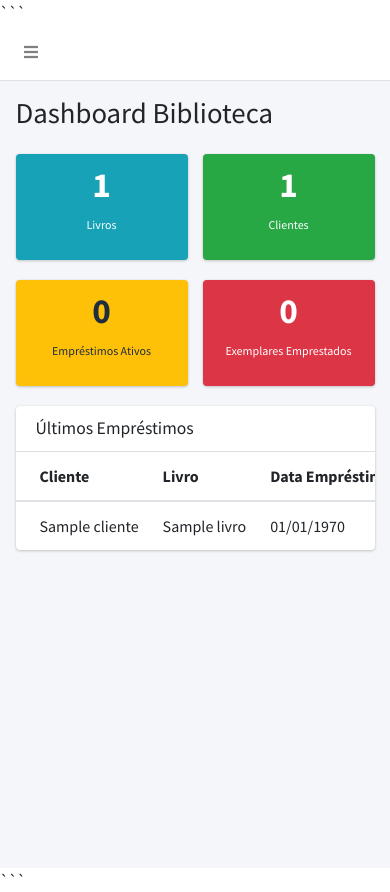
After one commit to Dev-VictorBllnd/Biblioteca_InkVerse, a PHP site: page /dashboard.php in a window 390 px wide. The commit adds this page. Run offline with PHP 8.4, Linux system fonts and the light colour scheme; the visitor is signed in with stand-in values (Sample User, id 1); tables that the repository leaves empty or names only in its code hold one stand-in row (values such as "Sample post"); grey boxes marked "Sample" are stand-in pictures; some libraries are stand-ins or nearby versions.

Commit message:
Atualizações Dashboard
Feito a atualização do dashboard, junto com suas devidas conexões com o banco. Renomeado a logo o qual estava com vários caracteres. E alterado no código funcaoMenu.php para que quando clicamos na aba Dashboard, no sidebar. Seja redirecionado para a tela de dashboard.

````diff
--- /dev/null
+++ b/dashboard.php
@@ -0,0 +1,282 @@
+<?php
+session_start();
+
+include('php/conexao.php');
+include('php/funcaoUsuario.php');
+include('php/funcaoMenu.php');
+
+$_SESSION['menu-n1'] = 'biblioteca';
+$_SESSION['menu-n2'] = 'dashboard';
+
+/* CARDS */
+
+$qLivros = mysqli_query($conn,"
+SELECT COUNT(*) total
+FROM livro
+");
+$totalLivros = mysqli_fetch_assoc($qLivros)['total'];
+
+$qClientes = mysqli_query($conn,"
+SELECT COUNT(*) total
+FROM cliente
+");
+$totalClientes = mysqli_fetch_assoc($qClientes)['total'];
+
+$qEmprestimos = mysqli_query($conn,"
+SELECT COUNT(*) total
+FROM emprestimo_has_exemplar
+WHERE Data_devolucao IS NULL
+");
+$totalEmprestimos = mysqli_fetch_assoc($qEmprestimos)['total'];
+
+$qExemplares = mysqli_query($conn,"
+SELECT COUNT(*) total
+FROM exemplar
+WHERE Emprestado='Sim'
+");
+$totalExemplares = mysqli_fetch_assoc($qExemplares)['total'];
+?>
+
+<!DOCTYPE html>
+
+<html lang="pt-br">
+<head>
+
+<meta charset="utf-8">
+<meta name="viewport" content="width=device-width, initial-scale=1">
+
+<title>InkVerse - Dashboard</title>
+
+<?php include('partes/css.php'); ?>
+
+</head>
+
+<body class="hold-transition sidebar-mini layout-fixed">
+
+<div class="wrapper">
+
+```
+<!-- Navbar -->
+<?php include('partes/navbar.php'); ?>
+<!-- Fim Navbar -->
+
+<!-- Sidebar -->
+<?php include('partes/sidebar.php'); ?>
+<!-- Fim Sidebar -->
+
+<!-- Content Wrapper -->
+<div class="content-wrapper">
+
+    <div class="content-header">
+        <div class="container-fluid">
+
+            <div class="row mb-2">
+
+                <div class="col-sm-6">
+                    <h1 class="m-0">
+                        Dashboard Biblioteca
+                    </h1>
+                </div>
+
+            </div>
+
+        </div>
+    </div>
+
+    <!-- Main content -->
+    <section class="content">
+
+        <div class="container-fluid">
+
+            <!-- CARDS -->
+
+            <div class="row">
+
+                <div class="col-lg-3 col-6">
+
+                    <div class="small-box bg-info">
+
+                        <div class="inner">
+                            <h3><?php echo $totalLivros; ?></h3>
+                            <p>Livros</p>
+                        </div>
+
+                        <div class="icon">
+                            <i class="fas fa-book"></i>
+                        </div>
+
+                    </div>
+
+                </div>
+
+                <div class="col-lg-3 col-6">
+
+                    <div class="small-box bg-success">
+
+                        <div class="inner">
+                            <h3><?php echo $totalClientes; ?></h3>
+                            <p>Clientes</p>
+                        </div>
+
+                        <div class="icon">
+                            <i class="fas fa-users"></i>
+                        </div>
+
+                    </div>
+
+                </div>
+
+                <div class="col-lg-3 col-6">
+
+                    <div class="small-box bg-warning">
+
+                        <div class="inner">
+                            <h3><?php echo $totalEmprestimos; ?></h3>
+                            <p>Empréstimos Ativos</p>
+                        </div>
+
+                        <div class="icon">
+                            <i class="fas fa-exchange-alt"></i>
+                        </div>
+
+                    </div>
+
+                </div>
+
+                <div class="col-lg-3 col-6">
+
+                    <div class="small-box bg-danger">
+
+                        <div class="inner">
+                            <h3><?php echo $totalExemplares; ?></h3>
+                            <p>Exemplares Emprestados</p>
+                        </div>
+
+                        <div class="icon">
+                            <i class="fas fa-book-reader"></i>
+                        </div>
+
+                    </div>
+
+                </div>
+
+            </div>
+
+            <!-- TABELA -->
+
+            <div class="row">
+
+                <div class="col-12">
+
+                    <div class="card">
+
+                        <div class="card-header">
+
+                            <h3 class="card-title">
+                                Últimos Empréstimos
+                            </h3>
+
+                        </div>
+
+                        <div class="card-body table-responsive p-0">
+
+                            <table class="table table-hover text-nowrap">
+
+                                <thead>
+
+                                <tr>
+                                    <th>Cliente</th>
+                                    <th>Livro</th>
+                                    <th>Data Empréstimo</th>
+                                    <th>Status</th>
+                                </tr>
+
+                                </thead>
+
+                                <tbody>
+
+                                <?php
+
+                                $sql = mysqli_query($conn,"
+                                SELECT
+                                    c.Nome AS Cliente,
+                                    l.Titulo AS Livro,
+                                    ehe.Data_emprestimo,
+                                    ehe.Data_devolucao
+
+                                FROM emprestimo_has_exemplar ehe
+
+                                INNER JOIN emprestimo e
+                                    ON e.idEmprestimo = ehe.idEmprestimo
+
+                                INNER JOIN cliente c
+                                    ON c.idCliente = e.idCliente
+
+                                INNER JOIN exemplar ex
+                                    ON ex.idExemplar = ehe.idExemplar
+
+                                INNER JOIN livro l
+                                    ON l.idLivro = ex.idLivro
+
+                                ORDER BY ehe.Data_emprestimo DESC
+                                LIMIT 10
+                                ");
+
+                                while($dados = mysqli_fetch_assoc($sql)){
+                                ?>
+
+                                <tr>
+
+                                    <td><?php echo $dados['Cliente']; ?></td>
+
+                                    <td><?php echo $dados['Livro']; ?></td>
+
+                                    <td>
+                                        <?php echo date('d/m/Y',strtotime($dados['Data_emprestimo'])); ?>
+                                    </td>
+
+                                    <td>
+
+                                        <?php
+
+                                        if(empty($dados['Data_devolucao'])){
+                                            echo '<span class="badge badge-warning">Emprestado</span>';
+                                        }else{
+                                            echo '<span class="badge badge-success">Devolvido</span>';
+                                        }
+
+                                        ?>
+
+                                    </td>
+
+                                </tr>
+
+                                <?php } ?>
+
+                                </tbody>
+
+                            </table>
+
+                        </div>
+
+                    </div>
+
+                </div>
+
+            </div>
+
+        </div>
+
+    </section>
+
+</div>
+
+<aside class="control-sidebar control-sidebar-dark"></aside>
+```
+
+</div>
+
+<?php include('partes/js.php'); ?>
+
+</body>
+</html>
--- a/php/funcaoMenu.php
+++ b/php/funcaoMenu.php
@@ -86,7 +86,7 @@ function montaMenu($n1,$n2){
 
                 <ul class="nav nav-treeview">
                     <li class="nav-item">
-                        <a href="./painel.php" class="nav-link '.$opcPainel.'">
+                        <a href="./dashboard.php" class="nav-link '.$opcPainel.'">
                         <i class="ion ion-pie-graph nav-icon"></i>
                         <p>Dashboard</p>
                         </a>
@@ -141,7 +141,7 @@ function montaMenu($n1,$n2){
             </li>
 
             <li class="nav-item '.$menuForms.'">
-                <a href="#" class="nav-link '.$acaoForm.'">
+                <a href="#" class="nav-link '.$acaoForms.'">
                 <i class="nav-icon fas fa-edit"></i>
                 <p>
                     Forms
````
Also changed, not shown: dist/img/AdminLTELogo.png (renamed from dist/img/ad7a4a1742d3ccaad0b89725371a6c84.png).
